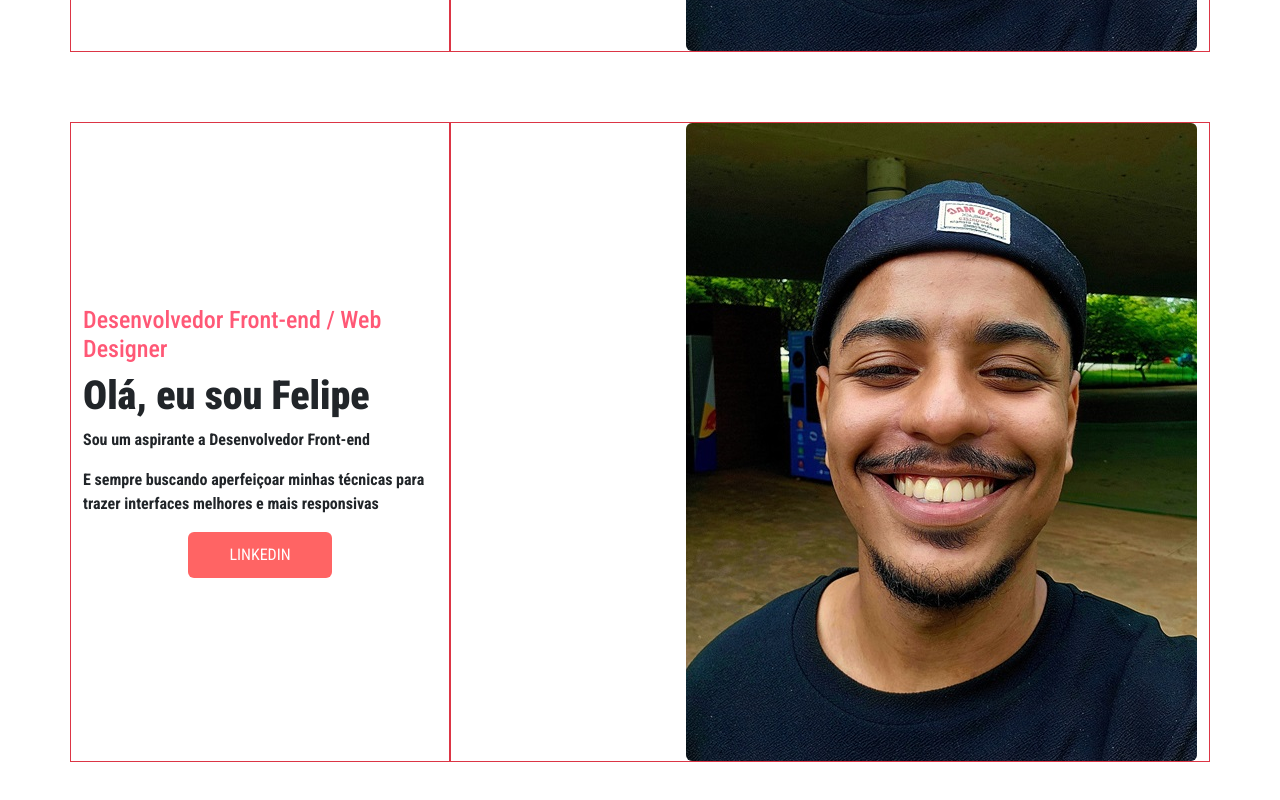
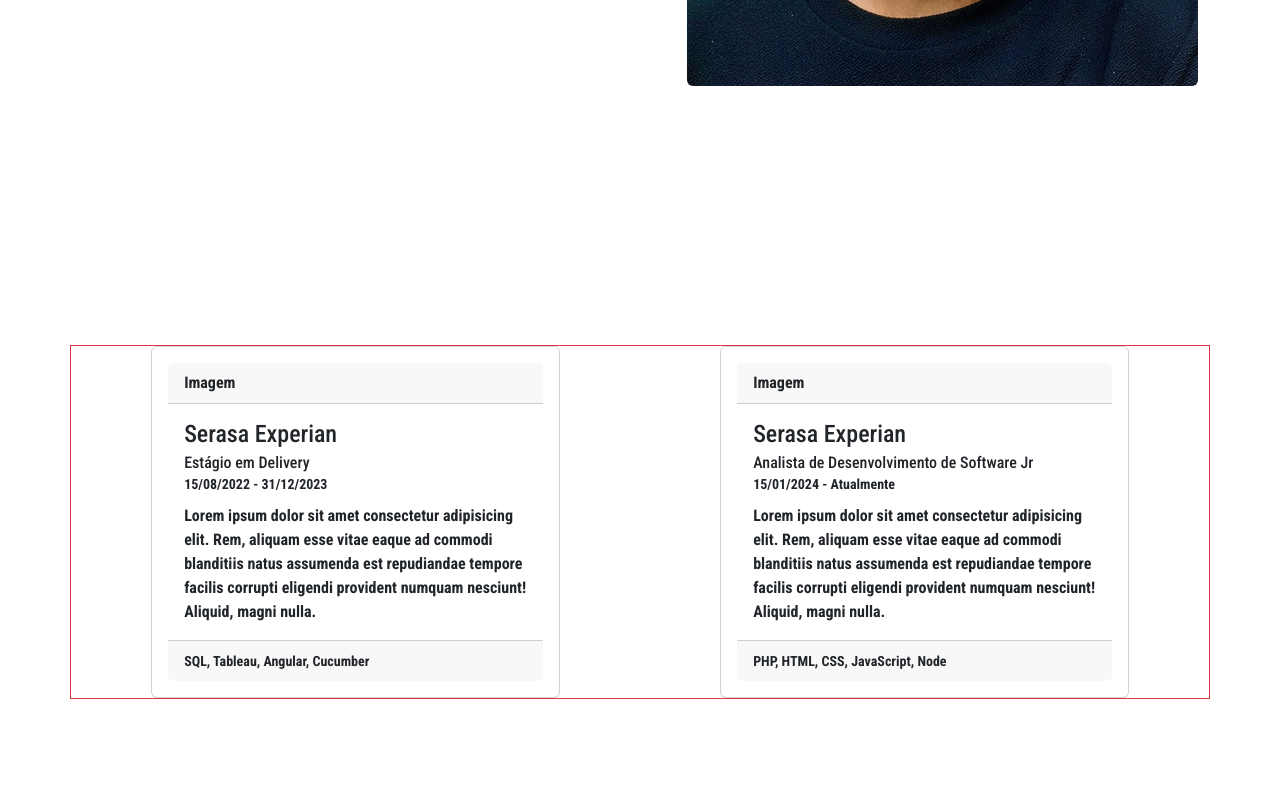
Before and after one commit to fefo1811/MeuSite, a plain HTML site: page index.html in a window 1280 px wide. Shown: the part 678-1478 px from the top of the page. Before the commit the page ends 1440 px from the top, so only its background shows below. Drawn offline with nearby package versions, Linux system fonts and the light colour scheme.

Commit message:
Adicionando Cards de Experiência Profissional

```diff
--- a/index.html
+++ b/index.html
@@ -39,10 +39,10 @@
 
 
   <!-- Início Seção Home -->
-   <section id="home">
+   <section id="home" class="d-flex align-items-center">
     <div class="container">
       <div class="row">
-        <div id="apresentacao" class="col-md-6 col-lg-4 border border-danger d-flex flex-column justify-content-center">
+        <div id="apresentacao" class="col-md-6 col-lg-4 d-flex flex-column justify-content-center">
           <h2 class="subtitulo"> Desenvolvedor Front-end / Web Designer </h2>
           <h1> Olá, eu sou Felipe </h1>
 
@@ -54,7 +54,7 @@
           </div>
         </div>
 
-        <div id="foto" class="col-md-6 col-lg-8 border border-danger media">
+        <div id="foto" class="col-md-6 col-lg-8 media">
           <img src="./image/eu2.jpeg" class="img-fluid rounded float-end" alt="">
         </div>
       </div>
@@ -63,27 +63,57 @@
   <!-- Fim Seção Home -->
 
   <!-- Início Seção Home -->
-  <section id="exp">
+  <section id="exp" class="d-flex align-items-center">
     <div class="container">
-      <div class="row">
-        <div id="apresentacao" class="col-md-6 col-lg-4 border border-danger d-flex flex-column justify-content-center">
-          <h2 class="subtitulo"> Desenvolvedor Front-end / Web Designer </h2>
-          <h1> Olá, eu sou Felipe </h1>
+      <div class="row border border-danger">
+        <div class="col-md-6 d-flex justify-content-center">
+          <div class="card w-75">
+            <div class="card-body">
+              <div class="card-header"> Imagem </div>
 
-          <p> Sou um aspirante a Desenvolvedor Front-end </p>
-          <p> E sempre buscando aperfeiçoar minhas técnicas para trazer interfaces melhores e mais responsivas </p>
+              <div class="card-body">
+                <div id="nome-empresa" class="card-title">
+                  <h4> Serasa Experian </h4>
+                  <h6 class="card-subtitle"> Estágio em Delivery </h6>
+                  <small> 15/08/2022 - 31/12/2023 </small>
+                </div>
 
-          <div class="d-flex justify-content-center">
-            <a class="btn btn-custom"> Linkedin </a>
+                <p class="card-text">
+                  Lorem ipsum dolor sit amet consectetur adipisicing elit. Rem, aliquam esse vitae eaque ad commodi blanditiis natus assumenda est repudiandae tempore facilis corrupti eligendi provident numquam nesciunt! Aliquid, magni nulla.
+                </p>
+              </div>
+
+              <div class="card-footer">
+                <small> SQL, Tableau, Angular, Cucumber </small>
+              </div>
+            </div>
           </div>
         </div>
+        <div class="col-md-6 d-flex justify-content-center">
+          <div class="card w-75">
+            <div class="card-body">
+              <div class="card-header"> Imagem </div>
 
-        <div id="foto" class="col-md-6 col-lg-8 border border-danger media">
-          <img src="./image/eu2.jpeg" class="img-fluid rounded float-end" alt="">
+              <div class="card-body">
+                <div id="nome-empresa" class="card-title">
+                  <h4> Serasa Experian </h4>
+                  <h6 class="card-subtitle"> Analista de Desenvolvimento de Software Jr </h6>
+                  <small> 15/01/2024 - Atualmente </small>
+                </div>
+                <p class="card-text">
+                  Lorem ipsum dolor sit amet consectetur adipisicing elit. Rem, aliquam esse vitae eaque ad commodi blanditiis natus assumenda est repudiandae tempore facilis corrupti eligendi provident numquam nesciunt! Aliquid, magni nulla.
+                </p>
+              </div>
+
+              <div class="card-footer">
+                <small> PHP, HTML, CSS, JavaScript, Node </small>
+              </div>
+            </div>
+          </div>
         </div>
       </div>
     </div>
-   </section>
+  </section>
   <!-- Fim Seção Home -->
 
 
--- a/style/estilo.css
+++ b/style/estilo.css
@@ -4,7 +4,7 @@ html, body {
     scroll-behavior: smooth;
 }
 
-html, body {
+html, body, #home, #exp {
     height: 100%;
 }
 
@@ -15,6 +15,7 @@ body {
     font-style: normal;
 
     background: url('../image/fundo.png') no-repeat top right;
+    background-attachment: fixed;
 }
 
 /* Header */
@@ -30,12 +31,12 @@ body {
 /* Home */
 #home {
     padding-top: 5.62rem;
-    height: 100%;
 }
 
 h1 {
     font-size: 2.5em;
     font-weight: 900;
+    margin: 0;
 }
 
 h2 {
@@ -52,4 +53,8 @@ h2 {
     text-transform: uppercase;
     padding: 10px 40px;
 }
+
+.btn-custom:hover {
+    border: 2px solid #000;
+}
 /* Home */
```
